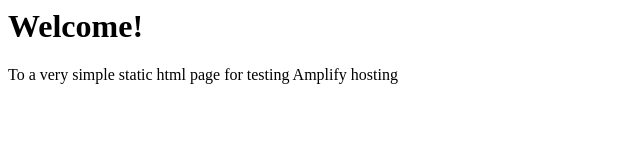
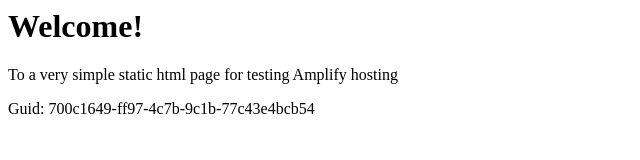
Before and after one commit to aws-aemilia-syd/Github-PR-Commit-Integration-Test-DoNotTouch-Gith-OKSLNVO2-v1-preprod-ap-southeast-2, a website: page src/index.html in a window 1280 px wide. Shown: the whole page, without its empty margins (0-640 px from the left). Drawn offline with Linux system fonts and the light colour scheme.

Commit message:
commit from integ tests

```diff
--- a/src/index.html
+++ b/src/index.html
@@ -1,3 +1,5 @@
+
+
 <html lang="en">
 
 <head>
@@ -10,6 +12,6 @@
 <body>
     <h1>Welcome!</h1>
     <p>To a very simple static html page for testing Amplify hosting</p>
-</body>
+    <p>Guid: 700c1649-ff97-4c7b-9c1b-77c43e4bcb54</p></body>
 
 </html>
```
